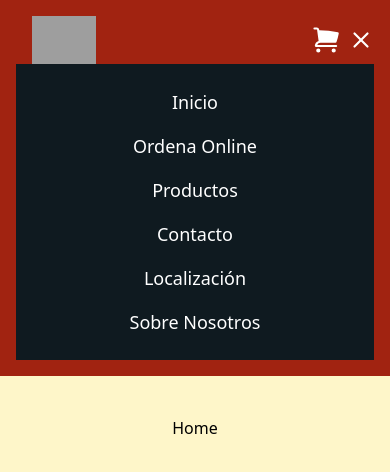
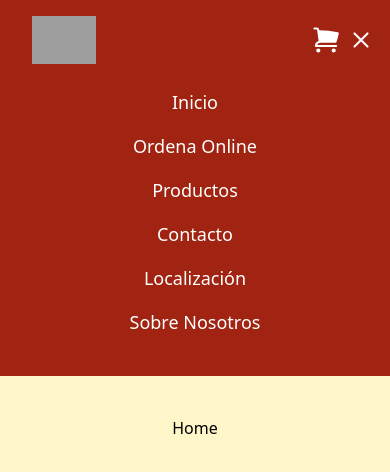
Before and after one commit to martingom4/Prueba-project, a React (Vite) app: page / in a window 390 px wide. Both pictures are taken after a click on the button 361 px from the left and 40 px from the top of the page. Shown: the top 472 px of the page. Built offline with nearby package versions, Linux system fonts and the light colour scheme; grey boxes are pictures that could not be loaded.

Commit message:
hedaer con estilo

```diff
--- a/src/components/Header.tsx
+++ b/src/components/Header.tsx
@@ -17,7 +17,7 @@ const links = [
 export default function Header() {
     const [menuOpen, setMenuOpen] = useState(false);
     return (
-        <header className=" bg-primary-red text-white p-4">
+        <header className=" bg-primary-red shadow-md text-secundary-white p-4">
             <div className="max-w-7xl mx-auto flex items-center justify-between">
             {/* Logo */}
             <UiLogo/>
@@ -40,7 +40,7 @@ export default function Header() {
 
             {/* Botón menú móvil */}
             <button
-                className="md:hidden text-white focus:outline-none ml-2"
+                className="md:hidden text-secundary-white focus:outline-none ml-2"
                 onClick={() => setMenuOpen(!menuOpen)}
             >
                 {menuOpen ? <FiX size={26} /> : <FiMenu size={26} />}
@@ -49,7 +49,7 @@ export default function Header() {
 
             {/* Menú desplegable en móviles */}
             {menuOpen && (
-            <div className="md:hidden flex flex-col items-center bg-[color:var(--color-secundary-black)] py-4">
+            <div className="md:hidden flex flex-col items-center bg-primary-red py-4">
                 {links.map((link) => (
                 <Link
                     to={link.href}
--- a/src/index.css
+++ b/src/index.css
@@ -1,8 +1,6 @@
 @import "tailwindcss";
 
 @theme {
-
-
 
   --color-primary-red: #a12311;
   --color-primary-yellow: #fef6c9;
@@ -15,6 +13,6 @@
 
 @layer components {
   .hover-effect {
-    @apply text-white transition-all duration-300 ease-out hover:scale-110 hover:text-yellow-200 hover:opacity-80;
+    @apply text-white transition-all duration-300 ease-out hover:scale-110 hover:text-primary-yellow hover:opacity-80;
   }
 }
```
